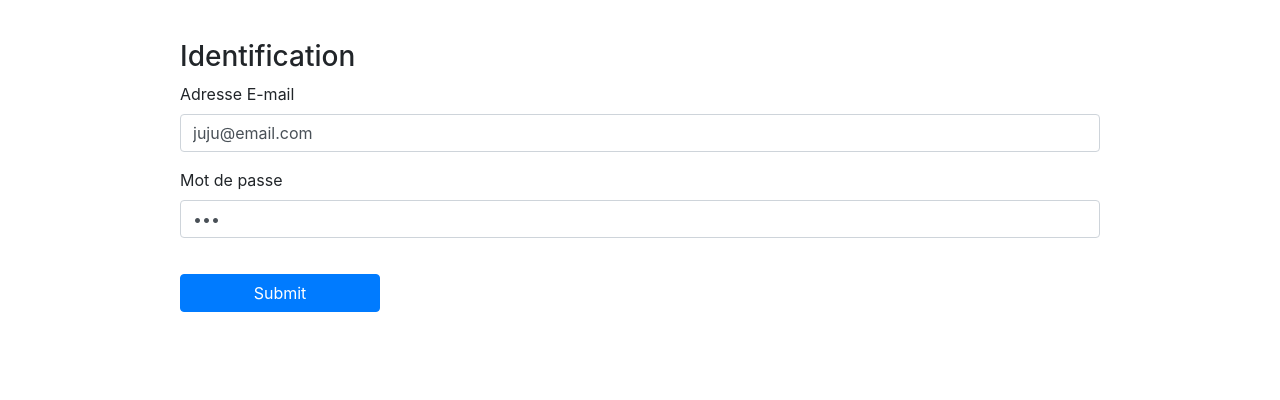
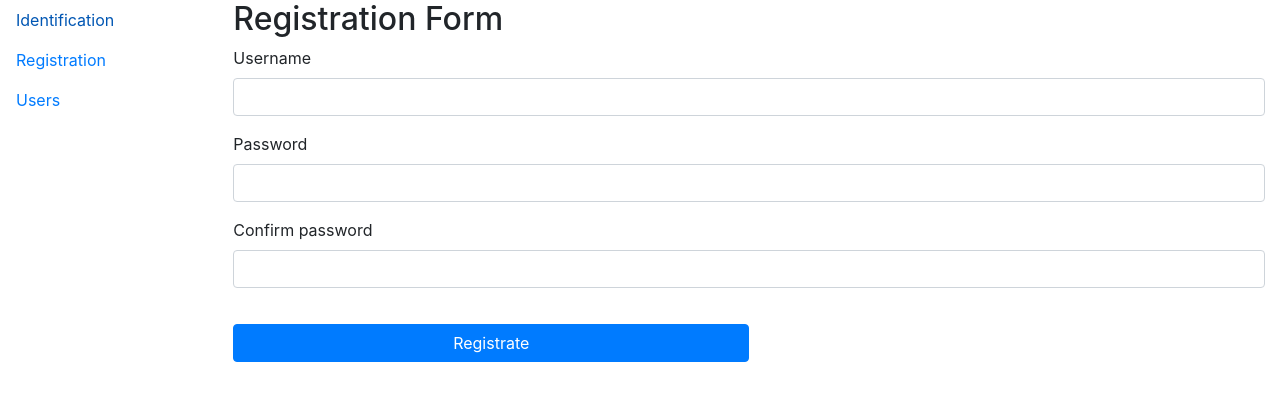
Before and after one commit to yakrocro/asker1, an Angular app: page /registration in a window 1280 px wide. Before the commit this address led to /. Shown: the top 400 px of the page. Built offline with nearby package versions, Linux system fonts and the light colour scheme.

Commit message:
user registration form

```diff
--- a/src/app/app-routing.module.ts
+++ b/src/app/app-routing.module.ts
@@ -1,11 +1,23 @@
 import { NgModule } from '@angular/core';
 import { Routes, RouterModule } from '@angular/router';
+import { IdentFormComponent } from './ident-form/ident-form.component';
+import { RegistrationFormComponent } from './registration-form/registration-form.component';
+import { UserListComponent } from './user-list/user-list.component';
 
 
-const routes: Routes = [];
+const routes: Routes = [
+  { path: '', component: IdentFormComponent },
+  { path: 'registration', component: RegistrationFormComponent },
+  { path: 'users', component: UserListComponent }
+];
 
 @NgModule({
   imports: [RouterModule.forRoot(routes)],
   exports: [RouterModule]
 })
 export class AppRoutingModule { }
+export const routingComponents = [
+  IdentFormComponent,
+  RegistrationFormComponent,
+  UserListComponent,
+]
--- a/src/app/app.component.html
+++ b/src/app/app.component.html
@@ -1,7 +1,15 @@
 <!--The content below is only a placeholder and can be replaced.-->
 
+<div class="row">
+  <div class="col-2">
+    <nav class="nav flex-column">
+      <a class="nav-link" routerLink="/"> Identification </a>
+      <a class="nav-link" routerLink="/registration"> Registration </a>
+      <a class="nav-link" routerLink="/users"> Users </a>
+    </nav>
+  </div>
+  <div class="col-10">
+    <router-outlet></router-outlet>
+  </div>
 
-<app-ident-form></app-ident-form>
-
-
-<router-outlet></router-outlet>
+</div>
--- a/src/app/ident-form/ident-form.component.css
+++ b/src/app/ident-form/ident-form.component.css
@@ -3,14 +3,14 @@
   width:200px; */
 }
 #id-block {
-  margin: 20px 0px;
-  padding: 20px 20px;
+  /* margin: 20px 0px;
+  padding: 20px 20px; */
   /* background-color: red; */
 
 }
 
 #id-block.form-row,  #id-block.form-group,{
   display: block;
-  width:100%;
+  /* width:100%; */
   background-color: green;
 }
--- a/src/app/ident-form/ident-form.component.html
+++ b/src/app/ident-form/ident-form.component.html
@@ -1,31 +1,20 @@
 
-<div id="id-block-container" class="d-flex align-items-center w-100 justify-content-center">
-  <div id="id-block" class="w-75">
+<div id="id-block-container" class="container">
+  <div id="id-block">
     <h3>Identification</h3>
-    <form #userForm="ngForm" (ngSubmit)="onSubmit()" novalidate>
-      <!-- {{ userForm.value | json }}
-      <hr>
-      {{ userModel | json }} -->
+    <form>
       <div class="form-group">
-        <label for="email">Adresse E-mail</label>
+        <label for="email">Adresse e-mail </label>
         <input type="email" required class="form-control" id="email" name="email" aria-describedby="emailHelp"
-        placeholder="Email" [(ngModel)]="userModel.email" #email="ngModel" [class.is-invalid]="email.invalid">
-        <!-- {{ email.valid  }} -->
-        <!-- <small id="emailHelp" class="form-text text-muted">Votre email est confidentiel</small> -->
-        <small class="text-danger" [class.d-none]="email.valid || email.untouched">the email is required</small>
+        placeholder="Email" >
       </div>
+
       <div class="form-group">
-        <label for="password">Mot de passe</label>
-        <input type="password" class="form-control" required id="password" placeholder="Mot de passe"
-        name="password" #pswd="ngModel" [class.is-invalid]="pswd.invalid && pswd.touched"
-        [(ngModel)]="userModel.password">
+        <label for="ident-password">Mot de passe</label>
+        <input type="password" class="form-control" required id="ident-password" placeholder="Mot de passe"
+        name="ident-password" >
       </div>
-      <!--
-      <div class="form-group form-check">
-        <input type="checkbox" class="form-check-input" id="exampleCheck1">
-        <label class="form-check-label" for="exampleCheck1">Check me out</label>
-      </div>
-    -->
+
       <button type="submit" class="btn btn-primary" >Submit</button>
     </form>
   </div>
--- /dev/null
+++ b/src/app/registration-form/registration-form.component.html
@@ -0,0 +1,30 @@
+
+<div class="container">
+  <h2>Registration Form</h2>
+  <form [formGroup]="registrationForm" >
+    <div class="form-group">
+      <label for="userName">Username</label>
+      <input type="text" name="userName" id="userName"
+             formControlName="userName" value=""
+             class="form-control">
+    </div>
+
+    <div class="form-group">
+      <label for="password">Password</label>
+      <input type="password" name="password" id="password"
+             formControlName="password" value=""
+             class="form-control">
+    </div>
+
+    <div class="form-group">
+      <label for="confirmPassword">Confirm password</label>
+      <input type="password" name="confirmPassword" id="confirmPassword"
+             formControlName="confirmPassword" value=""
+             class="form-control">
+    </div>
+
+    <button type="submit" name="btn-registration" id="btn-registration" class="btn btn-primary">Registrate</button>
+
+  </form>
+
+</div>
--- /dev/null
+++ b/src/app/registration-form/registration-form.component.ts
@@ -0,0 +1,21 @@
+import { Component, OnInit } from '@angular/core';
+import { FormGroup, FormControl } from '@angular/forms';
+
+@Component({
+  selector: 'app-registration-form',
+  templateUrl: './registration-form.component.html',
+  styleUrls: ['./registration-form.component.css']
+})
+export class RegistrationFormComponent implements OnInit {
+  registrationForm = new FormGroup({
+    userName: new FormControl(''),
+    password: new FormControl(''),
+    confirmPassword: new FormControl(''),
+  });
+
+  constructor() { }
+
+  ngOnInit() {
+  }
+
+}
--- /dev/null
+++ b/src/app/user-list/user-list.component.html
@@ -0,0 +1 @@
+<p>user-list works!</p>
--- /dev/null
+++ b/src/app/user-list/user-list.component.ts
@@ -0,0 +1,15 @@
+import { Component, OnInit } from '@angular/core';
+
+@Component({
+  selector: 'app-user-list',
+  templateUrl: './user-list.component.html',
+  styleUrls: ['./user-list.component.css']
+})
+export class UserListComponent implements OnInit {
+
+  constructor() { }
+
+  ngOnInit() {
+  }
+
+}
--- a/src/css/responsive-style.css
+++ b/src/css/responsive-style.css
@@ -1,9 +1,9 @@
 #id-block {
-  width: 400px;
+  /* width: 400px; */
 }
 #id-block.button {
-    width: 200px !important;
-    margin: 20px 0 !important;
+    /* width: 200px !important;
+    margin: 20px 0 !important; */
     background-color: yellowgreen !important;
   }
 
@@ -52,7 +52,7 @@
   }
 
   button {
-      width: 200px !important;
+      /* width: 200px !important; */
       margin: 20px 0 !important;
       /* background-color: yellowgreen !important; */
     }
```
Also changed, not shown: src/app/app.module.ts (+4 -4 lines), src/app/registration-form/registration-form.component.css (added), src/app/user-list/user-list.component.css (added), 2 other files (tests, documents, lock files or other folders).
